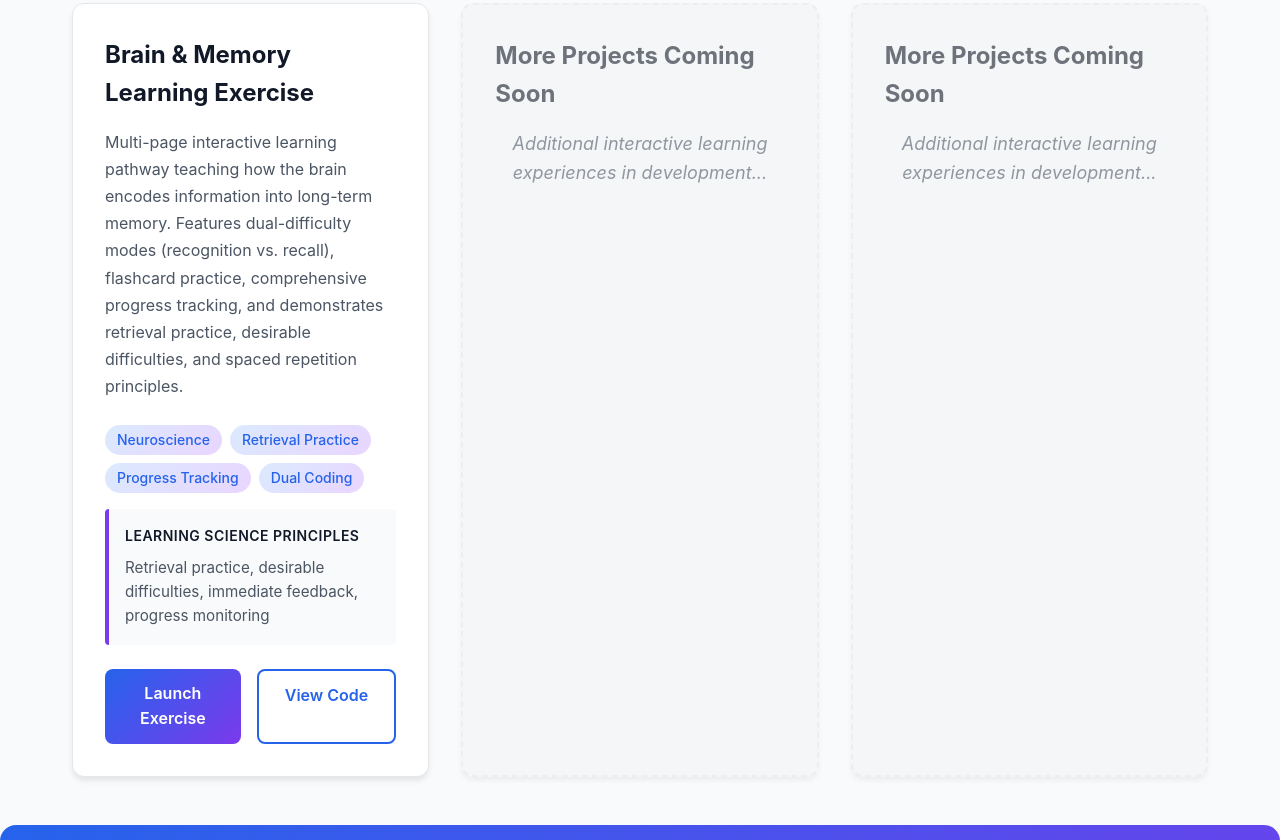
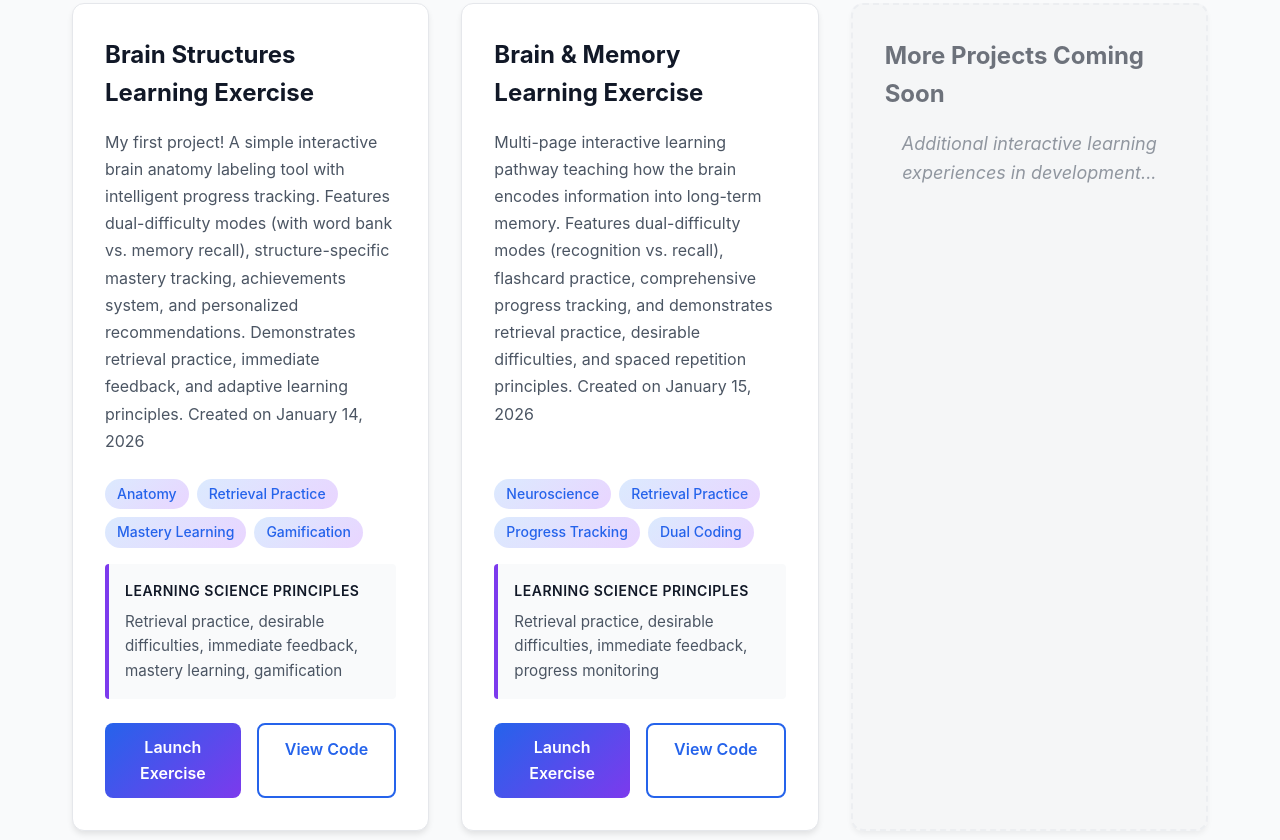
Before and after one commit to nhuntemann/claudecode, a plain HTML site: page index.html in a window 1280 px wide. Shown: the part 560-1400 px from the top of the page. Drawn offline with Linux system fonts and the light colour scheme.

Commit message:
Update index.html
Added my first project.

```diff
--- a/index.html
+++ b/index.html
@@ -1,3 +1,4 @@
+
 <!DOCTYPE html>
 <html lang="en">
 <head>
@@ -477,13 +478,39 @@
     <section id="projects" class="container">
         <h2 class="section-title">Featured Projects</h2>
         <div class="projects-grid">
-            <!-- Project 1: Brain & Memory -->
+
+        <!-- Project 1: Brain Labeling Exercise -->
+            <article class="project-card">
+                <h3 class="project-title">Brain Structures Learning Exercise</h3>
+                <p class="project-description">
+                    My first project! A simple interactive brain anatomy labeling tool with intelligent progress tracking. Features dual-difficulty modes
+                    (with word bank vs. memory recall), structure-specific mastery tracking, achievements system, and personalized
+                    recommendations. Demonstrates retrieval practice, immediate feedback, and adaptive learning principles. Created on January 14, 2026
+                </p>
+                <div class="project-tags">
+                    <span class="tag">Anatomy</span>
+                    <span class="tag">Retrieval Practice</span>
+                    <span class="tag">Mastery Learning</span>
+                    <span class="tag">Gamification</span>
+                </div>
+                <div class="learning-principles">
+                    <div class="learning-principles-title">Learning Science Principles</div>
+                    <div class="learning-principles-content">
+                        Retrieval practice, desirable difficulties, immediate feedback, mastery learning, gamification
+                    </div>
+                </div>
+                <div class="project-buttons">
+                    <a href="./brainlabel/" class="btn btn-primary">Launch Exercise</a>
+                    <a href="https://github.com/nhuntemann/ClaudeCode/tree/main/brainlabel" class="btn btn-secondary" target="_blank" rel="noopener noreferrer">View Code</a>
+                </div>
+            </article>
+            <!-- Project 2: Brain & Memory -->
             <article class="project-card">
                 <h3 class="project-title">Brain & Memory Learning Exercise</h3>
                 <p class="project-description">
                     Multi-page interactive learning pathway teaching how the brain encodes information into long-term memory.
                     Features dual-difficulty modes (recognition vs. recall), flashcard practice, comprehensive progress tracking,
-                    and demonstrates retrieval practice, desirable difficulties, and spaced repetition principles.
+                    and demonstrates retrieval practice, desirable difficulties, and spaced repetition principles. Created on January 15, 2026
                 </p>
                 <div class="project-tags">
                     <span class="tag">Neuroscience</span>
@@ -503,13 +530,7 @@
                 </div>
             </article>
 
-            <!-- Coming Soon Placeholders -->
-            <article class="project-card coming-soon">
-                <h3 class="project-title">More Projects Coming Soon</h3>
-                <p class="coming-soon-text">
-                    Additional interactive learning experiences in development...
-                </p>
-            </article>
+          <!-- Coming Soon Placeholders -->
 
             <article class="project-card coming-soon">
                 <h3 class="project-title">More Projects Coming Soon</h3>
```
